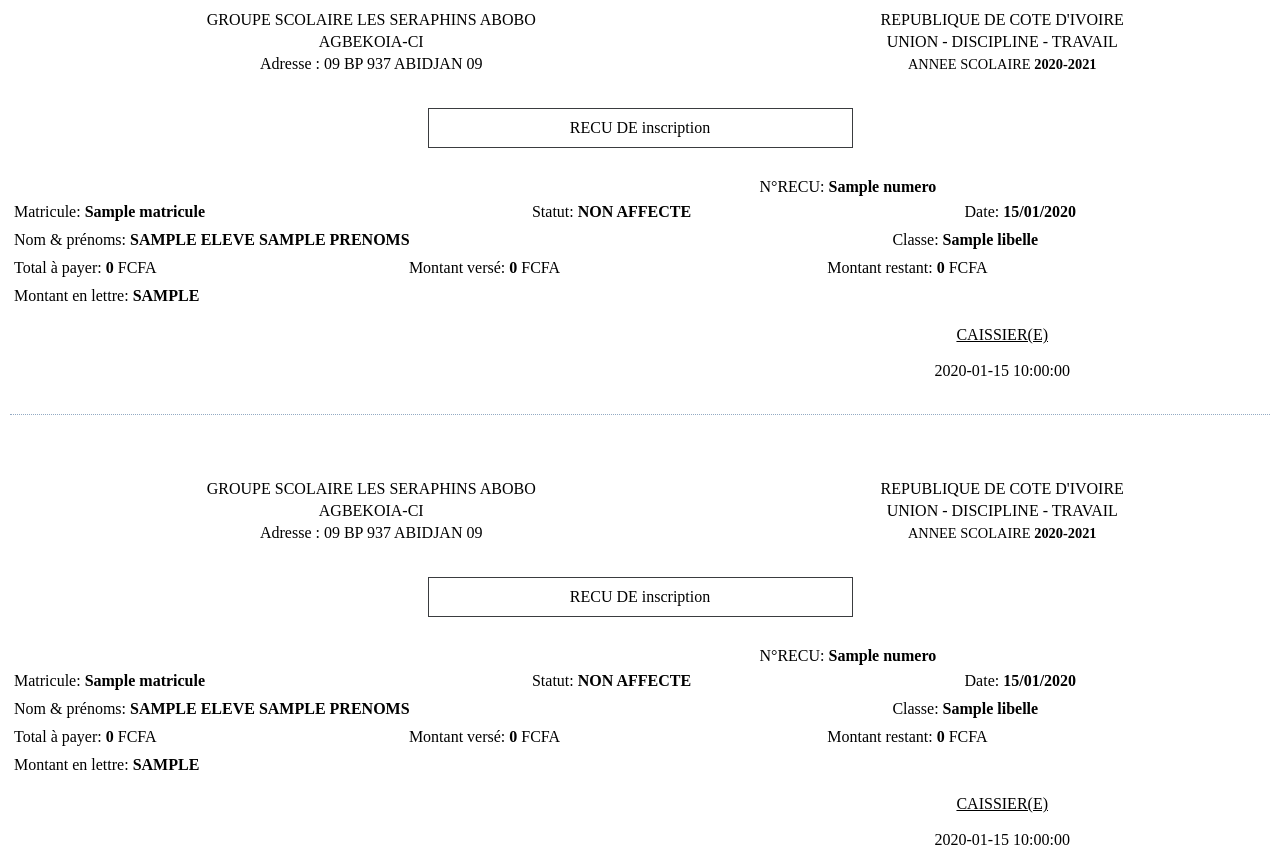
After one commit to delrodie/syges1, a Symfony app: template templates/imprime/inscription.html.twig in a window 1280 px wide. The commit adds this page. Run offline with Twig, Linux system fonts and the light colour scheme; the template is opened without the code that fills it: most values are stand-ins (such as "Sample title", 1, 10 or a date in 2020); some libraries are stand-ins or nearby versions.

Commit message:
DOMPDF Inscription

```diff
--- /dev/null
+++ b/templates/imprime/inscription.html.twig
@@ -0,0 +1,95 @@
+{% extends 'base_imprime.html.twig' %}
+{% block title %}RECU D'IMPRESSION N°:{{ inscription.numero }} {% endblock %}
+
+{% block body %}
+    {% for i in 1..2 %}
+
+
+        <table width="100%" {% if i==2 %} style="padding-top: 60px;" {% endif %}>
+            <tr>
+                <td style="text-align:center;">GROUPE SCOLAIRE LES SERAPHINS ABOBO </td>
+                <td style="text-align: center;">REPUBLIQUE DE COTE D'IVOIRE</td>
+            </tr>
+            <tr>
+                <td style="text-align:center;">AGBEKOIA-CI</td>
+                <td style="text-align:center;">UNION - DISCIPLINE - TRAVAIL</td>
+            </tr>
+            <tr>
+                <td style="text-align:center;">Adresse : 09 BP 937 ABIDJAN 09</td>
+                <td style="text-align: center; font-size: .9rem;">ANNEE SCOLAIRE <b>2020-2021</b></td>
+            </tr>
+            <tr>
+                <td colspan="2" style="text-align:center; margin-top: 25px; padding-top: 30px;" >
+                    <table width="100%">
+                        <tr>
+                            <td style="width: 33%"></td>
+                            <td style="text-align: center; border: 1px solid #3a3c3f; padding-top: 10px; padding-bottom: 10px; ">RECU DE inscription</td>
+                            <td style="width: 33%;"></td>
+                        </tr>
+                    </table>
+                </td>
+            </tr>
+            <tr>
+                <td></td>
+                <td style="padding-left: 25px; padding-top: 25px;">N°RECU: <b>{{ inscription.numero }}</b></td>
+            </tr>
+            <tr>
+                <td colspan="2">
+                    <table width="100%">
+                        <tr>
+                            <td>Matricule: <b>{{ eleve.matricule }}</b></td>
+                            <td>Statut: <b>NON AFFECTE</b></td>
+                            <td>Date: <b>{{ inscription.date|date('d/m/Y') }}</b></td>
+                        </tr>
+                    </table>
+                </td>
+            </tr>
+            <tr>
+                <td colspan="2">
+                    <table width="100%">
+                        <tr>
+                            <td width="70%">Nom & prénoms: <b>{{eleve.nom|upper}} {{ eleve.prenoms|upper }}</b></td>
+                            <td>Classe: <b>{{ inscription.classe.libelle }} </b></td>
+                        </tr>
+                    </table>
+
+                </td>
+            </tr>
+            <tr>
+                <td colspan="2">
+                    <table width="100%">
+                        <tr>
+                            <td>Total à payer: <b>{{ inscription.classe.scolarite|number_format(0,'','.') }} </b>FCFA</td>
+                            <td>Montant versé: <b>{{ inscription.verse|number_format(0,'','.')}} </b>FCFA</td>
+                            <td>Montant restant: <b>{{ inscription.restant|number_format(0,'','.')}}</b> FCFA</td>
+                        </tr>
+                    </table>
+                </td>
+            </tr>
+            <tr>
+                <td colspan="2">
+                    <table width="100%">
+                        <tr>
+                            <td>Montant en lettre: <b>{{ montant_lettre|upper }}</b></td>
+                        </tr>
+                    </table>
+                </td>
+            </tr>
+            <tr>
+                <td></td>
+                <td style="text-align: center; padding-top: 15px;"><u>CAISSIER(E)</u></td>
+            </tr>
+            <tr>
+                <td></td>
+                <td style="text-align: center; padding-top: 15px;">{{ inscription.createdBy|title }}</td>
+            </tr>
+            {% if i == 1 %}
+                <tr>
+                    <td colspan="2" style="border-bottom: dotted 1px #93aac3; padding-top: 30px;"></td>
+                </tr>
+            {% endif %}
+
+        </table>
+    {% endfor %}
+
+{% endblock %}
```
Also changed, not shown: src/Controller/ImprimeController.php (+48 -0 lines), templates/inscription/show.html.twig (+1 -77 lines).
